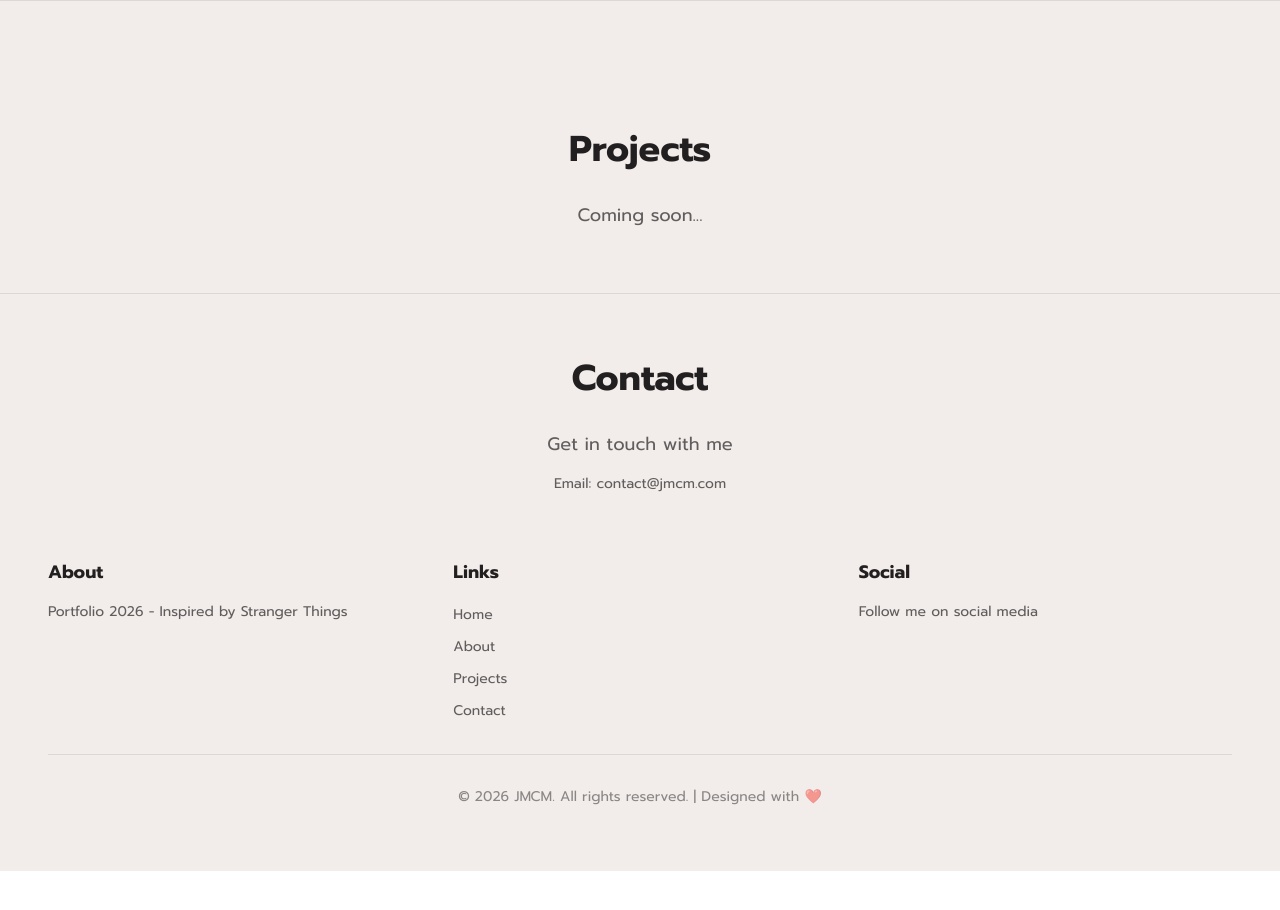
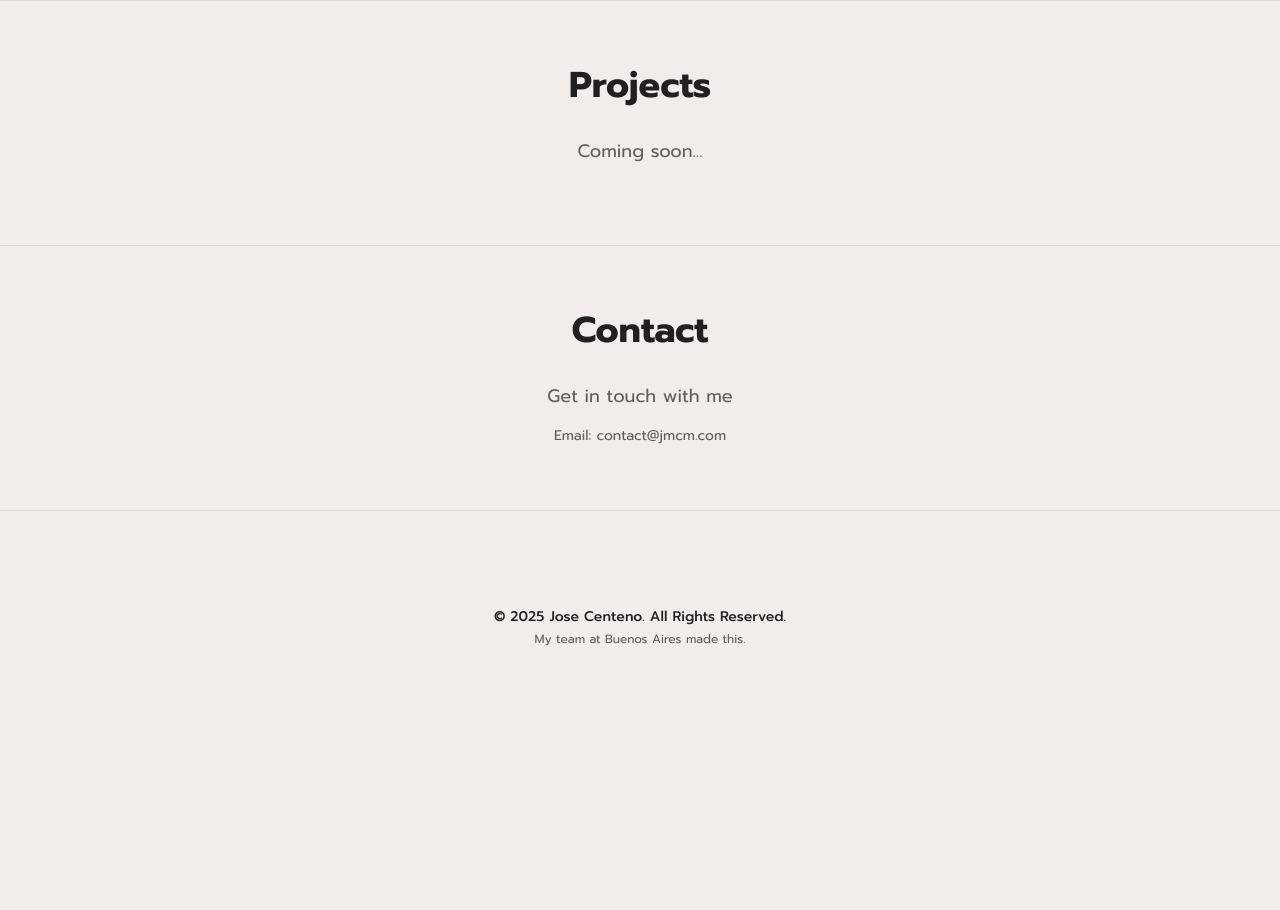
Before and after one commit to JoseMcmW/portfolio-2026, a React (Vite) app: page / in a window 1280 px wide. Shown: the part 1600-2510 px from the top of the page. Before the commit the page ends 2471 px from the top, so only its background shows below. Built offline with nearby package versions, Linux system fonts and the light colour scheme; a web font is replaced by a local one.

Commit message:
feat: Add Contact and Projects views, update App component, and refactor Footer

```diff
--- a/src/App.tsx
+++ b/src/App.tsx
@@ -1,6 +1,5 @@
 import { useState } from 'react'
-import { Home, About } from '@/views'
-import { Footer } from '@/components/Footer'
+import { Home, About, Contact, Projects, Footer } from '@/views'
 import { SplashScreen, NavigationMenu, CustomCursor } from '@/components/ui'
 
 function App() {
@@ -32,6 +31,8 @@ function App() {
       <main className="relative z-10">
         <Home />
         <About />
+        <Projects />
+        <Contact />
         <Footer />
       </main>
     </div>
--- a/src/components/Footer.tsx
+++ /dev/null
@@ -1,66 +0,0 @@
-import { useThemeStore } from '@/store/themeStore'
-
-export const Footer = () => {
-  const theme = useThemeStore((state) => state.theme)
-
-  return (
-    <footer className={`border-t border-text-primary/10 py-16 relative overflow-hidden ${theme === 'dark' ? 'bg-transparent' : 'bg-bg-primary'}`}>
-
-      {/* Projects Section (Placeholder) */}
-      <div id="projects" className="container mx-auto px-12 py-16 relative z-10">
-        <h2 className="text-text-primary text-4xl font-bold mb-8 text-center">Projects</h2>
-        <p className="text-text-secondary text-lg text-center">Coming soon...</p>
-      </div>
-
-      {/* Contact Section */}
-      <div id="contact" className="container mx-auto px-12 py-16 relative z-10 border-t border-text-primary/10">
-        <h2 className="text-text-primary text-4xl font-bold mb-8 text-center">Contact</h2>
-        <div className="max-w-2xl mx-auto text-center">
-          <p className="text-text-secondary text-lg mb-4">
-            Get in touch with me
-          </p>
-          <p className="text-text-secondary text-sm">
-            Email: contact@jmcm.com
-          </p>
-        </div>
-      </div>
-
-      <div className="container mx-auto px-12 relative z-10">
-        <div className="grid grid-cols-1 md:grid-cols-3 gap-8 mb-8">
-          {/* Column 1 */}
-          <div>
-            <h3 className="text-text-primary font-bold text-lg mb-4">About</h3>
-            <p className="text-text-secondary text-sm">
-              Portfolio 2026 - Inspired by Stranger Things
-            </p>
-          </div>
-
-          {/* Column 2 */}
-          <div>
-            <h3 className="text-text-primary font-bold text-lg mb-4">Links</h3>
-            <ul className="space-y-2">
-              <li><a href="#home" className="text-text-secondary hover:text-text-primary text-sm transition">Home</a></li>
-              <li><a href="#about" className="text-text-secondary hover:text-text-primary text-sm transition">About</a></li>
-              <li><a href="#projects" className="text-text-secondary hover:text-text-primary text-sm transition">Projects</a></li>
-              <li><a href="#contact" className="text-text-secondary hover:text-text-primary text-sm transition">Contact</a></li>
-            </ul>
-          </div>
-
-          {/* Column 3 */}
-          <div>
-            <h3 className="text-text-primary font-bold text-lg mb-4">Social</h3>
-            <p className="text-text-secondary text-sm">
-              Follow me on social media
-            </p>
-          </div>
-        </div>
-
-        <div className="border-t border-text-primary/10 pt-8 text-center">
-          <p className="text-text-primary/50 text-sm">
-            © 2026 JMCM. All rights reserved. | Designed with ❤️
-          </p>
-        </div>
-      </div>
-    </footer>
-  );
-};
--- a/src/components/index.ts
+++ b/src/components/index.ts
@@ -1 +1 @@
-export * from './Footer'
+export * from '../views/Footer/Footer'
--- /dev/null
+++ b/src/views/Contact/Contact.tsx
@@ -0,0 +1,15 @@
+export const Contact = () => {
+  return (
+    <div id="contact" className="container mx-auto px-12 py-16 relative z-10 border-t border-text-primary/10">
+      <h2 className="text-text-primary text-4xl font-bold mb-8 text-center">Contact</h2>
+      <div className="max-w-2xl mx-auto text-center">
+        <p className="text-text-secondary text-lg mb-4">
+          Get in touch with me
+        </p>
+        <p className="text-text-secondary text-sm">
+          Email: contact@jmcm.com
+        </p>
+      </div>
+    </div>
+  );
+}
--- /dev/null
+++ b/src/views/Footer/Footer.tsx
@@ -0,0 +1,120 @@
+import { useEffect, useRef } from 'react'
+import { useThemeStore } from '@/store/themeStore'
+import gsap from 'gsap'
+import { ScrollTrigger } from 'gsap/ScrollTrigger'
+
+gsap.registerPlugin(ScrollTrigger)
+
+export const Footer = () => {
+  const theme = useThemeStore((state) => state.theme)
+  const containerRef = useRef<HTMLDivElement>(null)
+  const lettersRef = useRef<HTMLSpanElement[]>([])
+
+  useEffect(() => {
+    if (containerRef.current && lettersRef.current.length > 0) {
+      // Configurar posición inicial escalonada para cada letra (efecto ola)
+      lettersRef.current.forEach((letter, index) => {
+        gsap.set(letter, {
+          y: 300 + (index * 50), // Cada letra empieza más abajo que la anterior
+          opacity: 0
+        })
+      })
+
+      // Animar todas las letras a la misma posición final sin stagger
+      lettersRef.current.forEach((letter) => {
+        gsap.to(letter, {
+          y: 0, // Todas terminan en la misma posición
+          opacity: 0.15,
+          ease: 'power2.out',
+          scrollTrigger: {
+            trigger: containerRef.current,
+            start: 'top bottom',
+            end: 'bottom top+=300',
+            scrub: 2,
+            markers: false
+          }
+        })
+      })
+    }
+
+    return () => {
+      ScrollTrigger.getAll().forEach(trigger => trigger.kill())
+    }
+  }, [])
+
+  const addToRefs = (el: HTMLSpanElement | null) => {
+    if (el && !lettersRef.current.includes(el)) {
+      lettersRef.current.push(el)
+    }
+  }
+
+  return (
+    <footer className={`border-t border-text-primary/10 relative ${theme === 'dark' ? 'bg-transparent' : 'bg-bg-primary'}`}>
+        <div className="py-16">
+          {/* Footer content - Siempre visible y centrado */}
+          <div className="relative z-10 flex flex-col items-center justify-center my-8">
+            <p className="font-sans text-text-primary text-sm font-medium">
+              © 2025 Jose Centeno. All Rights Reserved.
+            </p>
+            <p className="font-sans text-text-secondary text-xs mt-1">
+              My team at Buenos Aires made this.
+            </p>
+          </div>
+          {/* Footer con letras JMCM de fondo */}
+          <div ref={containerRef} className="relative h-[450px] w-full overflow-hidden">
+            {/* Large background initials with outline - Efecto de ola */}
+            <div className="absolute inset-0 flex items-center justify-center pointer-events-none">
+              <h1
+                className="font-sans font-black select-none leading-none flex items-baseline"
+                style={{
+                  fontSize: 'clamp(220px, 35vw, 500px)',
+                  letterSpacing: '0.05em'
+                }}
+              >
+                <span
+                  ref={addToRefs}
+                  style={{
+                    color: 'transparent',
+                    WebkitTextStroke: '5px var(--text-primary)',
+                    display: 'inline-block'
+                  }}
+                >
+                  J
+                </span>
+                <span
+                  ref={addToRefs}
+                  style={{
+                    color: 'transparent',
+                    WebkitTextStroke: '5px var(--text-primary)',
+                    display: 'inline-block'
+                  }}
+                >
+                  M
+                </span>
+                <span
+                  ref={addToRefs}
+                  style={{
+                    color: 'transparent',
+                    WebkitTextStroke: '5px var(--text-primary)',
+                    display: 'inline-block'
+                  }}
+                >
+                  C
+                </span>
+                <span
+                  ref={addToRefs}
+                  style={{
+                    color: 'transparent',
+                    WebkitTextStroke: '5px var(--text-primary)',
+                    display: 'inline-block'
+                  }}
+                >
+                  M
+                </span>
+              </h1>
+            </div>
+          </div>
+        </div>
+    </footer>
+  );
+};
--- /dev/null
+++ b/src/views/Projects/Projects.tsx
@@ -0,0 +1,10 @@
+export const Projects = () => {
+  return (
+    <div id="projects" className="container mx-auto px-12 py-16 relative z-10 border-t border-text-primary/10">
+      <h2 className="text-text-primary text-4xl font-bold mb-8 text-center">Projects</h2>
+      <div className="max-w-4xl mx-auto text-center">
+        <p className="text-text-secondary text-lg mb-4">Coming soon...</p>
+      </div>
+    </div>
+  )
+}
--- a/src/views/index.ts
+++ b/src/views/index.ts
@@ -1,2 +1,5 @@
 export * from './Home/Home'
 export * from './About/About'
+export * from './Contact/Contact'
+export * from './Projects/Projects'
+export * from './Footer/Footer'
```
